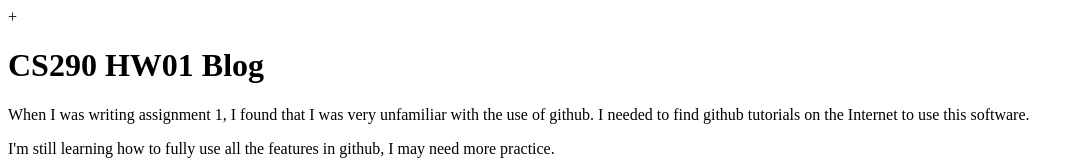
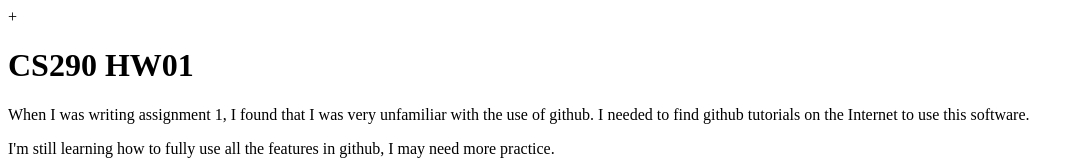
Before and after one commit to ZZMoon12/assigment1CS290, a plain HTML site: page blog.html in a window 1280 px wide. Shown: the top 160 px of the page, without its empty margins (0-1080 px from the left). Drawn offline with Linux system fonts and the light colour scheme.

Commit message:
Update blog.html

```diff
--- a/blog.html
+++ b/blog.html
@@ -1,7 +1,7 @@
 +<!DOCTYPE html>
 <html>
 <body>
-    <h1>CS290 HW01 Blog</h1>
+    <h1>CS290 HW01</h1>
     <p1>
         When I was writing assignment 1, I found that I was very unfamiliar with the use of github.
         I needed to find github tutorials on the Internet to use this software.
```
